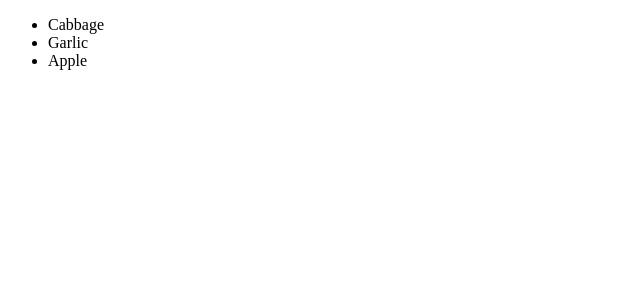
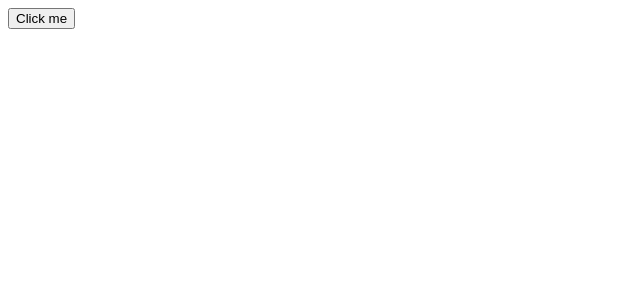
Before and after one commit to Beaneee/react-doc-study, a React (Vite) app: page / in a window 1280 px wide. Shown: the top 300 px of the page, without its empty margins (0-640 px from the left). Built offline with nearby package versions, Linux system fonts and the light colour scheme.

Commit message:
feat: 이벤트에 응답하기

```diff
--- a/src/App.tsx
+++ b/src/App.tsx
@@ -1,20 +1,13 @@
 function App() {
-  const products = [
-    { title: 'Cabbage', id: 1 },
-    { title: 'Garlic', id: 2 },
-    { title: 'Apple', id: 3 },
-  ];
+  function handleClick() {
+    alert('You clicked me!');
+  }
 
   return (
-    <ul>
-      {products.map(product =>
-        // 목록의 각 항목에 대해, 형제 항목 사이에서 해당 항목을 고유하게 식별하는 문자열 또는 숫자를 전달해야 합니다.
-        // React는 나중에 항목을 삽입, 삭제 또는 재정렬할 때 어떤 일이 일어났는지 알기 위해 key를 사용합니다.
-        <li key={product.id}>
-          {product.title}
-        </li>
-      )}
-    </ul>
+    // 이벤트 핸들러 함수를 호출하지 않고 전달만 하면 됩니다.
+    <button onClick={handleClick}>
+      Click me
+    </button>
   )
 }
 
```
